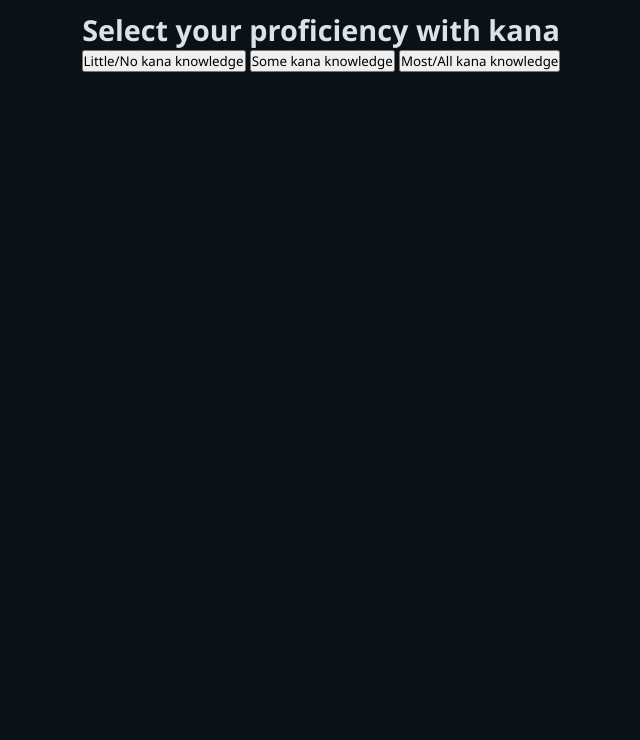
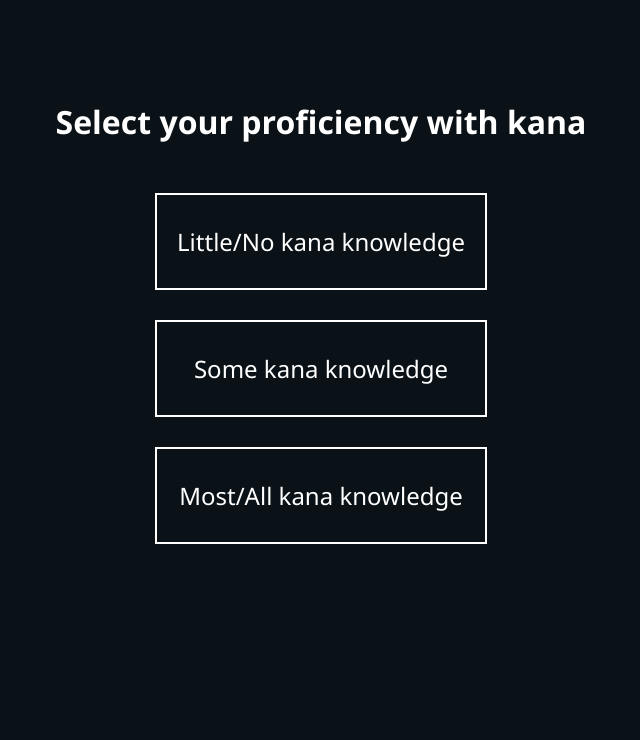
Before and after one commit to blaze-programming/Web-Systems-II-Language-Learning-Application-Project, a PHP site: page /select-kana-level.php in a window 1280 px wide. Shown: the part 60-800 px from the top of the page, without its empty margins (319-959 px from the left). Run offline with PHP 8.4, Linux system fonts and the light colour scheme.

Commit message:
Update global-styles.css

```diff
--- a/global-styles.css
+++ b/global-styles.css
@@ -290,3 +290,42 @@ input[type="checkbox"] {
 .level-card:active {
     transform: scale(0.98);
 }
+/* Kana Level Page */
+
+.kana-level-container {
+    max-width: 600px;
+    margin: 80px auto;
+    padding: 20px;
+    text-align: center;
+}
+
+.kana-title {
+    font-size: 2rem;
+    margin-bottom: 50px;
+    color: #ffffff;
+}
+
+.kana-level-form {
+    display: flex;
+    flex-direction: column;
+    gap: 30px;
+}
+
+.kana-card {
+    background: transparent;
+    border: 2px solid #ffffff;
+    padding: 30px 20px;
+    font-size: 1.5rem;
+    color: #ffffff;
+    cursor: pointer;
+    transition: all 0.3s ease;
+}
+
+.kana-card:hover {
+    background-color: rgba(255, 255, 255, 0.08);
+    border-color: #ffffff;
+}
+
+.kana-card:active {
+    transform: scale(0.98);
+}
```
